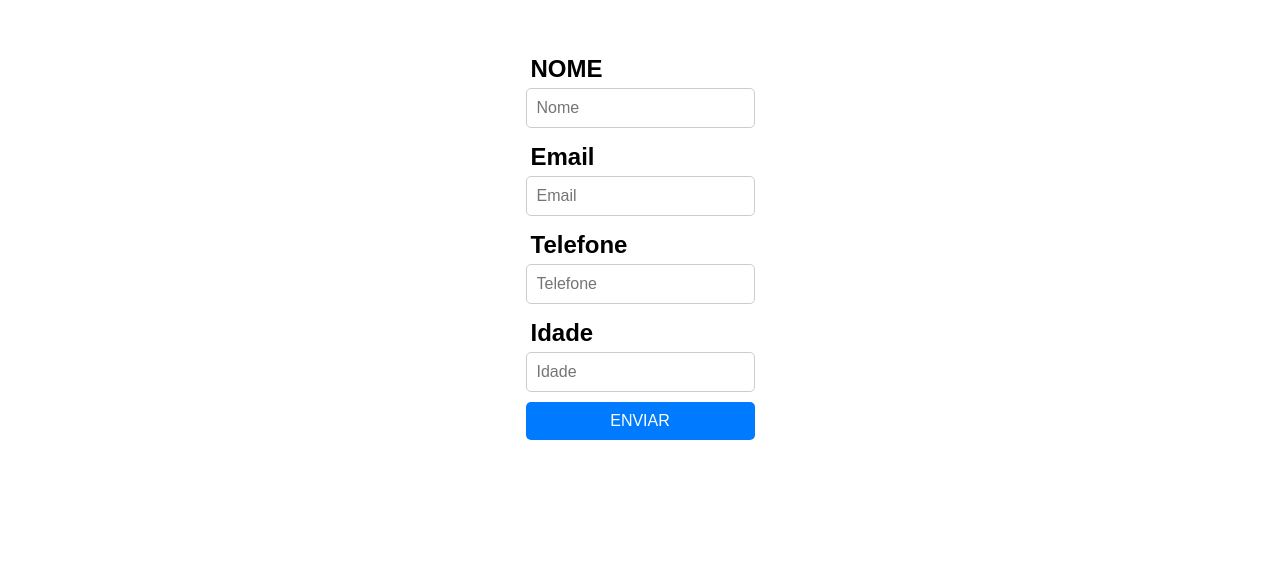
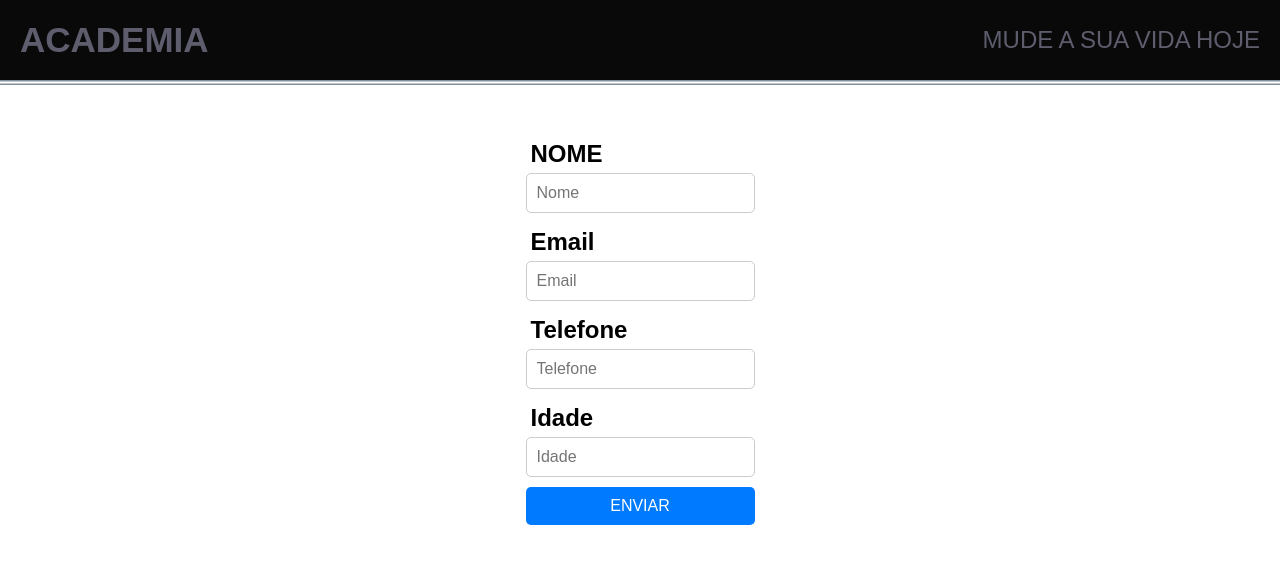
Before and after one commit to FeBonifacio/react-next-gym-questions, a Next.js app: page /form in a window 1280 px wide. Shown: the top 564 px of the page. Built offline with nearby package versions, Linux system fonts and the light colour scheme.

Commit message:
fix: fixing the navigation

```diff
--- a/src/app/layout.tsx
+++ b/src/app/layout.tsx
@@ -3,6 +3,7 @@
 import type { Metadata } from "next";
 import { Inter } from "next/font/google";
 import "./globals.css";
+import Header from "@/components/header";
 
 
 const inter = Inter({ subsets: ["latin"] });
@@ -19,7 +20,10 @@
 }>) {
   return (
     <html lang="pt-br">
-      <body className={inter.className}>{children}</body>
+      <body className={inter.className}>
+      <Header />
+        {children}
+      </body>
     </html>
   );
 }
--- a/src/app/page.tsx
+++ b/src/app/page.tsx
@@ -6,7 +6,6 @@
 export default function Home() {
   return (
     <>
-      <Header />
       <Form />
     </>
   );
```
